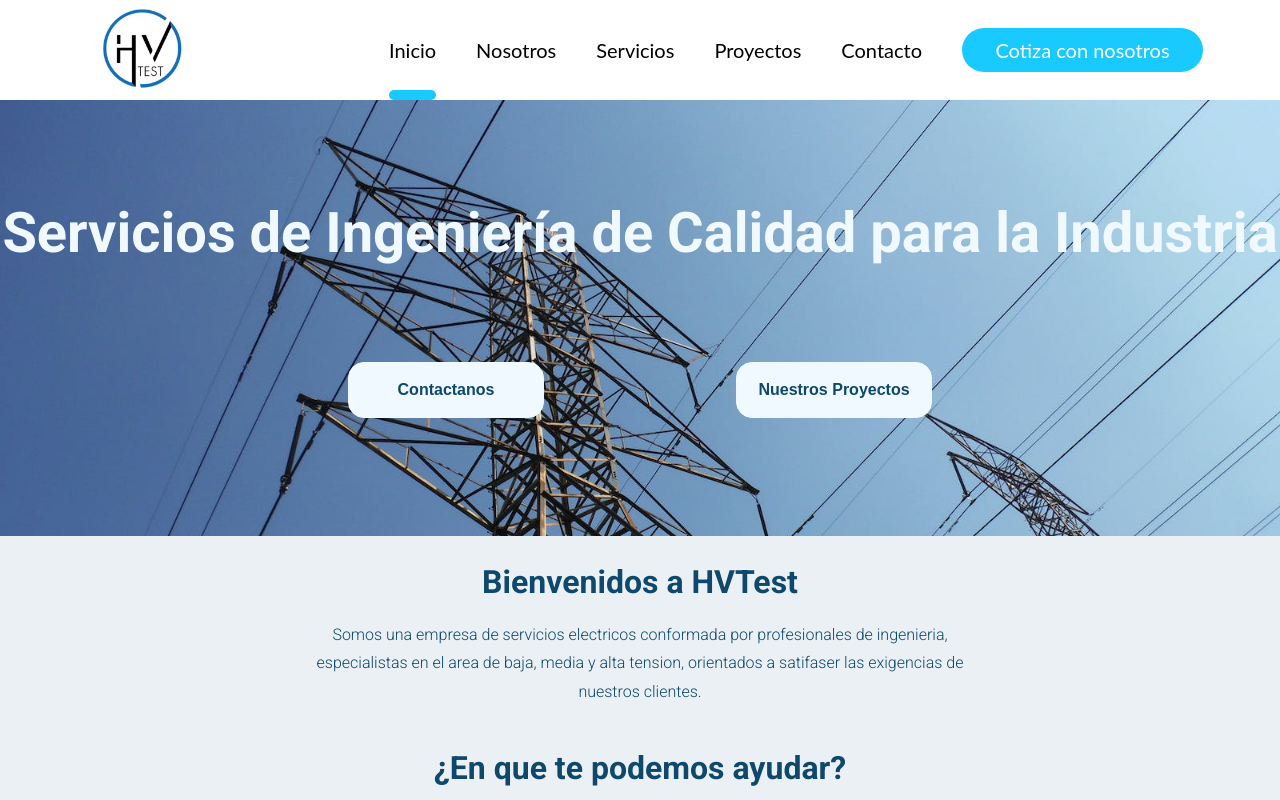
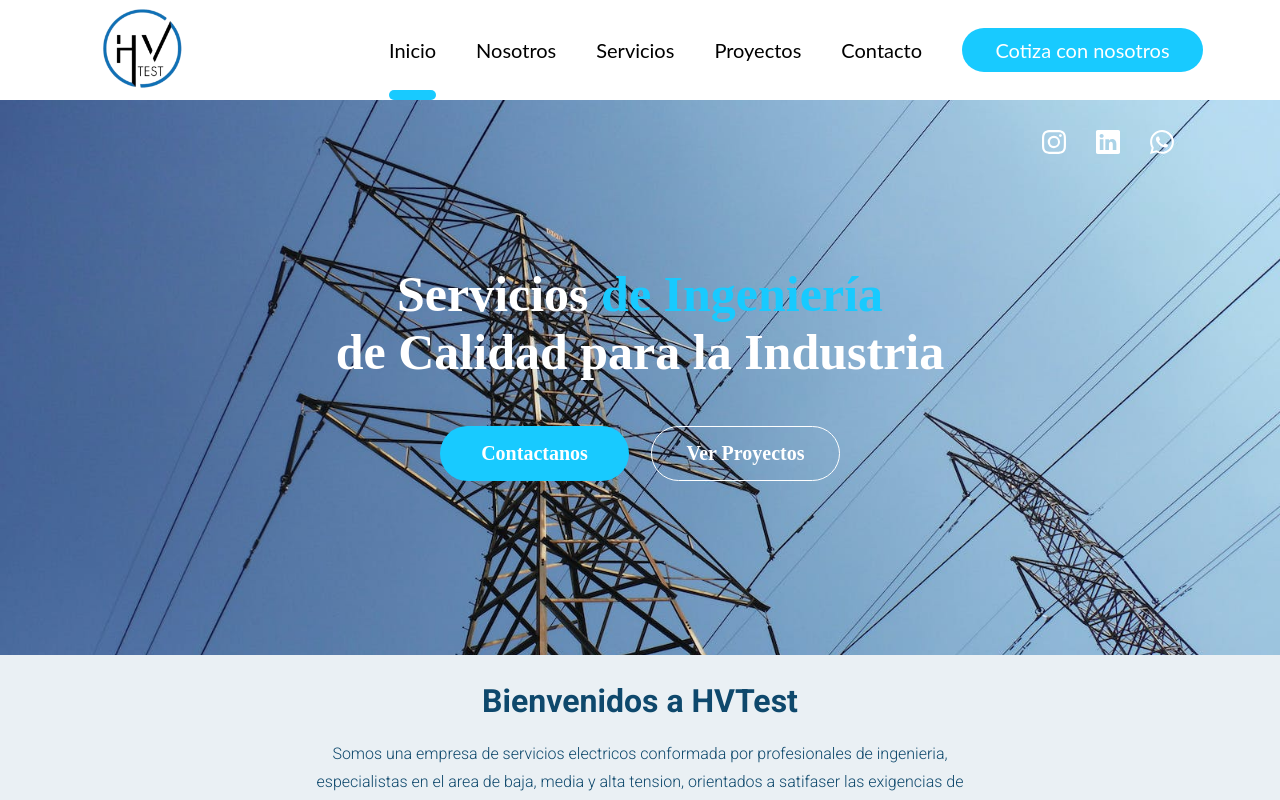
Before and after one commit to Bernullys/H-VTest, a React (Vite) app in the folder HVTest/: page / in a window 1280 px wide. Shown: the top 800 px of the page. Built offline with nearby package versions, Linux system fonts and the light colour scheme.

Commit message:
figma home second section

```diff
--- a/HVTest/src/Components/Footer/Footer.css
+++ b/HVTest/src/Components/Footer/Footer.css
@@ -36,7 +36,6 @@
 }
 
 .footer__solcial__logo {
-    margin-right: 36px;
     color: var(--color10);
 }
 
--- a/HVTest/src/Components/Header/Header.css
+++ b/HVTest/src/Components/Header/Header.css
@@ -52,6 +52,9 @@
 .active__page {
     position: relative;
     display: inline-block;
+}
+
+.active__page:visited {
     color: #18CAFF;
 }
 
@@ -64,6 +67,7 @@
     height: 10px;
     background-color: #18CAFF;
     border-radius: 8px;
+
 
 }
 
--- a/HVTest/src/Pages/Home/Home.css
+++ b/HVTest/src/Pages/Home/Home.css
@@ -1,5 +1,5 @@
 .home__main--container {
-    height:calc(70vh - 124px);
+    height: 555px;
     background-image: url("../../assets/torresElectricasI.png");
     background-size: cover;
     background-position: top;
@@ -14,35 +14,78 @@
 
 .home__main--title {
     position: absolute;
-    text-align: center;
-    top: 25%;
+    top: 265px;
     z-index: 2;
-    color: var(--color1);
     margin: 0;
     padding: 0;
-    font-size: 56px;
-    font-weight: bold;
+
+    color: #fff;
+    text-align: center;
+    font-family: Bosh Sans;
+    font-size: 50px;
+    font-style: normal;
+    font-weight: 700;
+    line-height: normal;
+}
+
+.styling__word {
+    color: #18CAFF;
 }
 
 .home__main-buttons-container {
     position: relative;
     display: flex;
-    justify-content: center;
-    top: 60%;
+    justify-content: space-between;
+    width: 400px;
+    top: 326px;
 }
 
-.home__main-buttons-container button {
-    height: 56px;
-    width: 196px;
-    margin: 0px 96px 0px 96px;
-    font-size: var(--sm);
-    font-weight: bold;
-    color: var(--color10);
-    background-color: var(--color1);
-    border: solid 1px var(--color1);
-    border-radius: 16px;
+.home__main--button--left {
+    display: flex;
+    width: 189px;
+    height: 55px;
+    padding: 5.011px;
+    justify-content: center;
+    align-items: center;
+    gap: 5.011px;
+    border-radius: 88.809px;
+    background: #18CAFF;
 
+    color: #FFF;
+    text-align: center;
+    font-family: Bosch Sans;
+    font-size: 20px;
+    font-style: normal;
+    font-weight: 700;
+    line-height: normal;
+
+    border: none;
+    cursor: pointer;
 }
+
+.home__main--button--rigth {
+    display: flex;
+    width: 189px;
+    height: 55px;
+    padding: 5.011px;
+    justify-content: center;
+    align-items: center;
+    gap: 5.011px;
+    border-radius: 88.809px;
+    border: 0.888px solid #FFF;
+
+    color: #FFF;
+    text-align: center;
+    font-family: Bosch Sans;
+    font-size: 20px;
+    font-style: normal;
+    font-weight: 700;
+    line-height: normal;
+
+    background: transparent;
+    cursor: pointer;
+}
+
 /*//////////////////////////////////////////////////////////////*/
 
 .home__bottom {
@@ -71,3 +114,31 @@
     font-weight: 300;
     line-height: 1.8;
 }
+
+/*/////////////////////////////////////////////////////////////////////////*/
+
+.home__social__logos__container {
+    position: absolute;
+    top: 130px;
+    right: 106px;
+}
+
+.footer__solcial__logo {
+    width: 24px;
+    height: 24px;
+    margin: 0px;
+}
+
+.insta-logo,
+.linke-logo,
+.whatsapp-logo {
+    width: 24px;
+    height: 24px;
+    color: #FFFFFF;
+    padding: 0;
+}
+
+.insta-logo,
+.linke-logo {
+    margin-right: 30px;
+}
--- a/HVTest/src/Pages/Home/Home.jsx
+++ b/HVTest/src/Pages/Home/Home.jsx
@@ -1,4 +1,5 @@
 import { NavLink } from "react-router-dom"
+import { BsInstagram, BsLinkedin, BsWhatsapp} from "react-icons/bs";
 import Layout from "../../Components/Layout/Layout"
 import GenericCardServices from "../../Components/GenericCardServices/GenericCardServices"
 import "./Home.css"
@@ -7,12 +8,23 @@ const Home = () => {
     return (
         <Layout>
           <section id="home" className="home__main--container">
+            <section className="home__social__logos__container">
+              <a className="footer__solcial__logo" href="https://www.instagram.com/hvtest.cl/" target="_blank" rel="noopener noreferrer">
+                <BsInstagram className="insta-logo"/>
+              </a>
+              <a className="footer__solcial__logo" href="https://www.linkedin.com/company/hv-test" target="_blank" rel="noopener noreferrer">
+                  <BsLinkedin className="linke-logo"/>
+              </a>
+              <a className="footer__solcial__logo" href="" target="_blank" rel="noopener noreferrer">
+                  <BsWhatsapp className="whatsapp-logo"/>
+              </a>
+            </section>
             <section className="main--title--container">
-              <h1 className="home__main--title">Servicios de Ingeniería de Calidad para la Industria</h1>
-            </section>
-            <section className="home__main-buttons-container">
-              <button>Contactanos</button>
-              <button>Nuestros Proyectos</button>
+              <h1 className="home__main--title">Servicios <b className="styling__word">de Ingeniería</b> <br></br> de Calidad para la Industria</h1>
+              <section className="home__main-buttons-container">
+                <button className="home__main--button--left">Contactanos</button>
+                <button className="home__main--button--rigth">Ver Proyectos</button>
+              </section>
             </section>
           </section>
           <section className="home__bottom">
```
